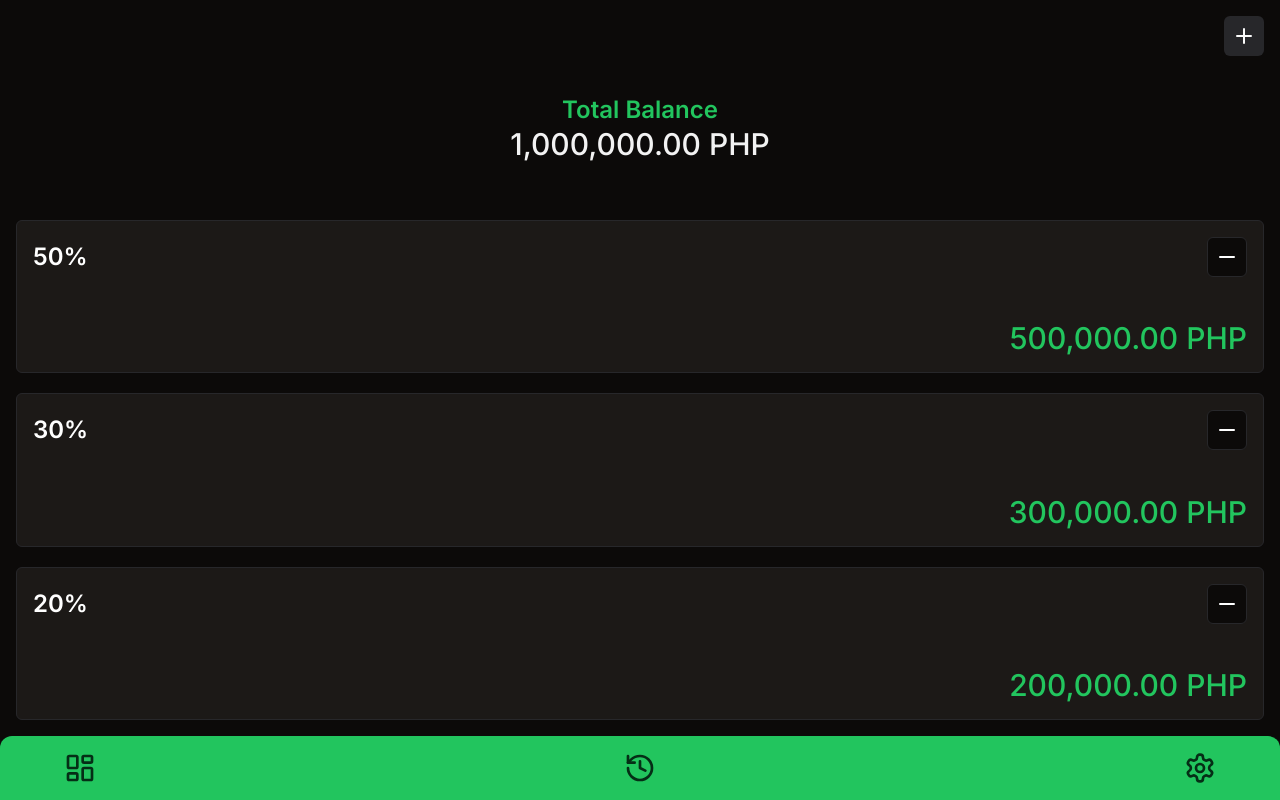
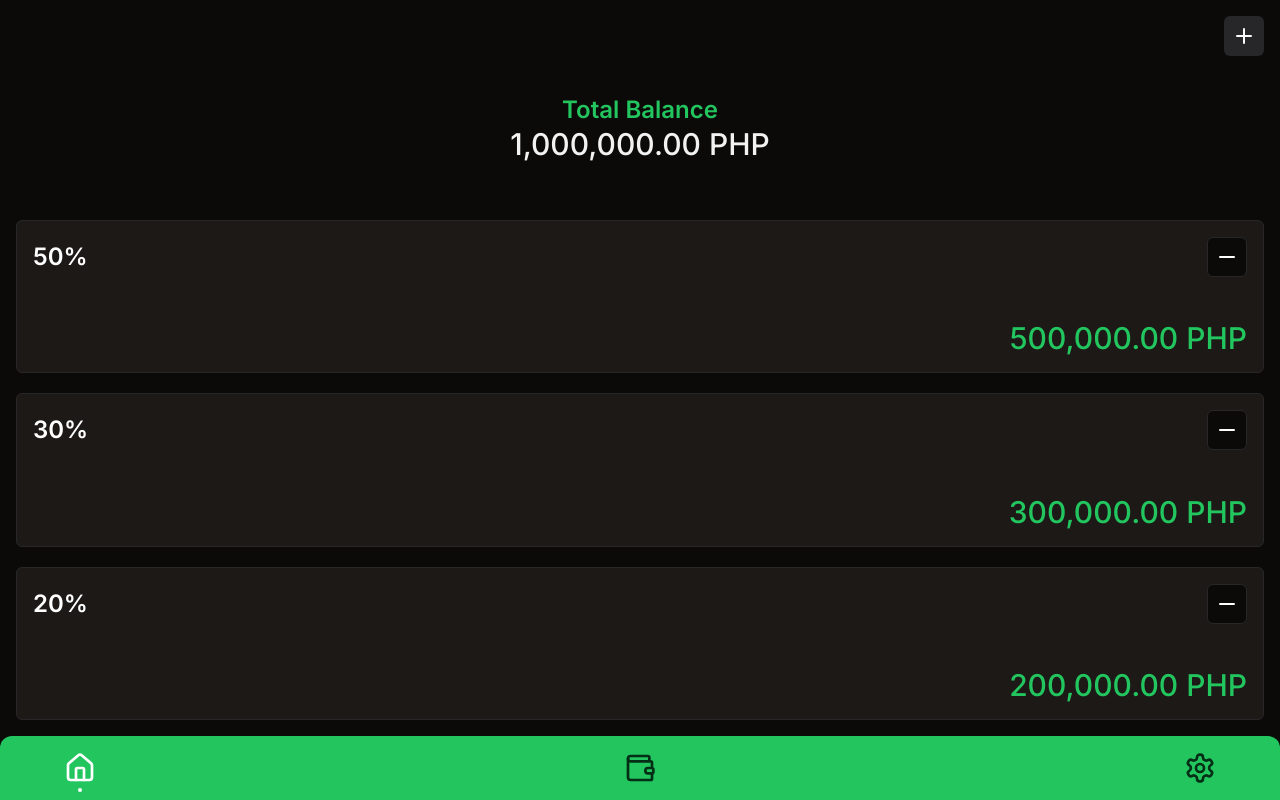
Before and after one commit to ervnjmsdnts/finance, a Next.js app: page / in a window 1280 px wide. Built offline with nearby package versions, Linux system fonts and the light colour scheme.

Commit message:
Added dot for navigation

```diff
--- a/src/app/components/bottom-nav.tsx
+++ b/src/app/components/bottom-nav.tsx
@@ -1,11 +1,24 @@
-import { History, LayoutDashboard, Settings } from 'lucide-react';
+'use client';
+
+import { cn } from '@/lib/utils';
+import { Home, Settings, Wallet } from 'lucide-react';
+import { usePathname } from 'next/navigation';
 
 export default function BottomNav() {
+  const pathname = usePathname();
+  console.log({ pathname });
   return (
     <nav className='h-16 bg-primary rounded-t-xl px-16'>
       <div className='flex h-full items-center text-primary-foreground justify-between'>
-        <LayoutDashboard className='h-8 w-8' />
-        <History className='h-8 w-8' />
+        <div>
+          <Home className={cn('h-8 w-8', pathname === '/' && 'text-white')} />
+          {pathname === '/' && (
+            <div className='flex items-center justify-center relative'>
+              <div className='w-1 h-1 bg-white rounded-full absolute top-1' />
+            </div>
+          )}
+        </div>
+        <Wallet className='h-8 w-8' />
         <Settings className='h-8 w-8' />
       </div>
     </nav>
```
